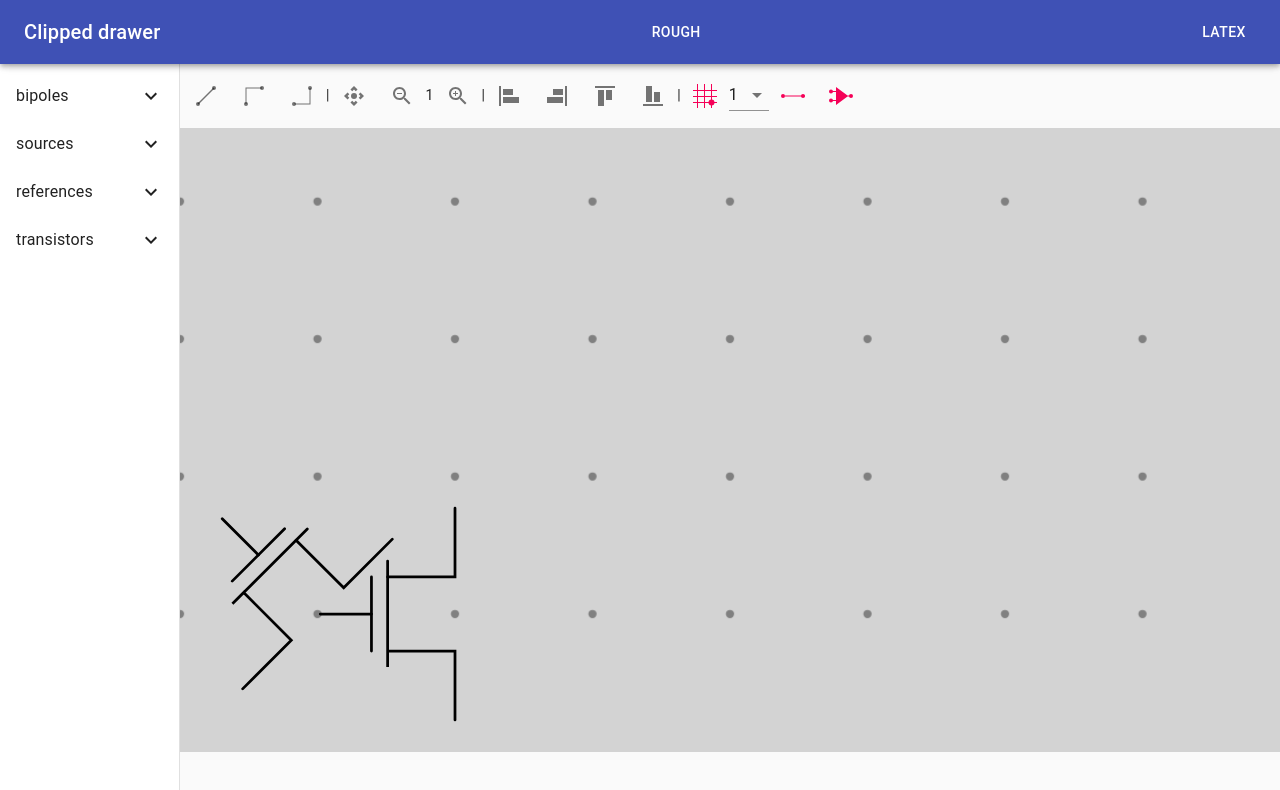
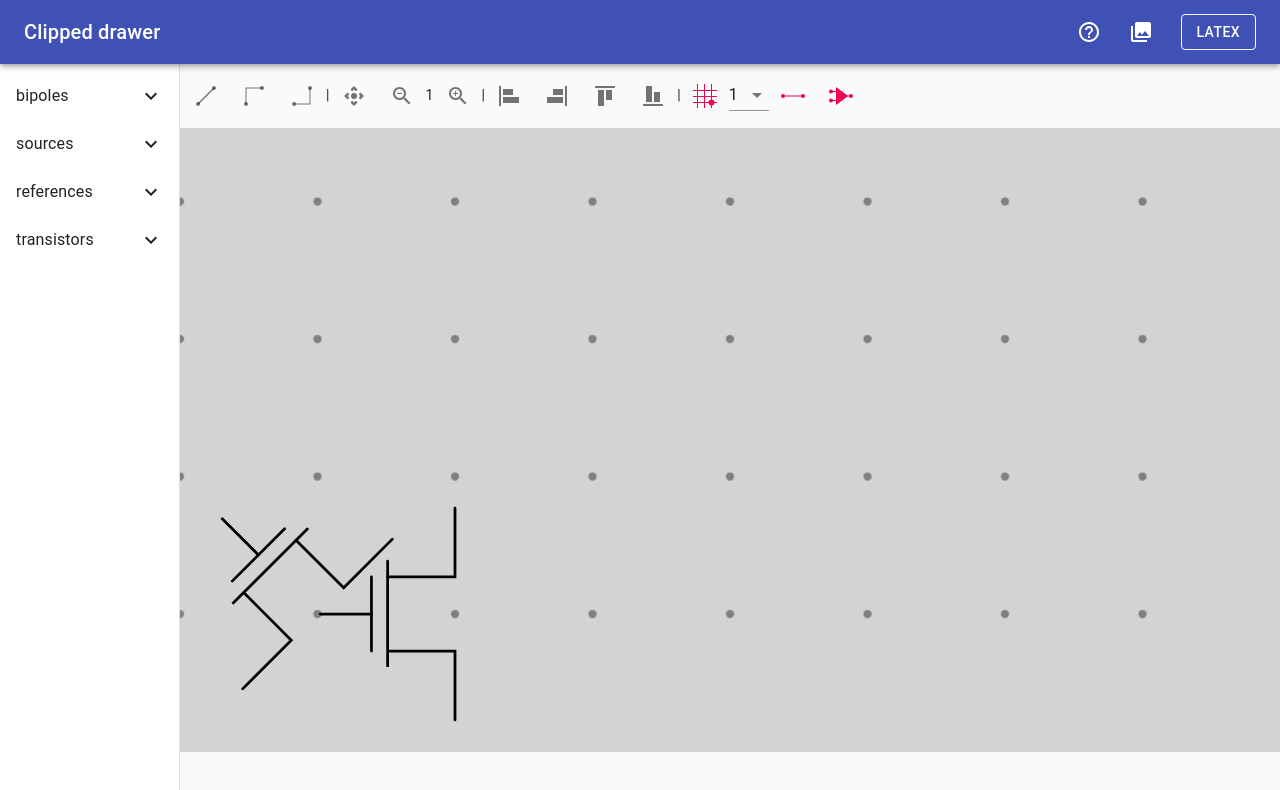
Before and after one commit to alexfauquette/physic-shem, a React (Create React App) app: page / in a window 1280 px wide. Shown: the top 790 px of the page. Built offline with nearby package versions, Linux system fonts and the light colour scheme.

Commit message:
improve UX of tooltip

```diff
--- a/src/App.js
+++ b/src/App.js
@@ -11,6 +11,7 @@ import Container from "container/index.js";
 import LatexDisplay from "container/latexDisplay";
 import ElementOptions from "container/elementOptions";
 import LeftMenu from "container/leftMenu";
+import HelpShortcut from "container/helpShortcut";
 
 import Drawer from "@material-ui/core/Drawer";
 import AppBar from "@material-ui/core/AppBar";
@@ -21,7 +22,11 @@ import { makeStyles } from "@material-ui/core/styles";
 import CssBaseline from "@material-ui/core/CssBaseline";
 
 import Button from "@material-ui/core/Button";
+import IconButton from "@material-ui/core/IconButton";
 import Dialog from "@material-ui/core/Dialog";
+
+import HelpOutlineIcon from "@material-ui/icons/HelpOutline";
+import PhotoLibraryIcon from "@material-ui/icons/PhotoLibrary";
 
 import {
   startSelect,
@@ -61,13 +66,15 @@ const useStyles = makeStyles((theme) => ({
     flexGrow: 1,
     padding: `${theme.spacing(8)} 0`,
   },
+  menuButton: {
+    marginRight: theme.spacing(2),
+  },
 }));
 
 const mapStateToProps = (state) => {
   return {
     mode: state.mode,
     selection: state.selection,
-    pathIds: state.components.allIds,
     isPaperDragged: state.displayOptions.dragging.isDragging,
   };
 };
@@ -88,7 +95,6 @@ const mapDispatchToProps = (dispatch) => {
 function App({
   mode,
   selection,
-  pathIds,
   isPaperDragged,
   startSelect,
   splitAnchor,
@@ -100,6 +106,14 @@ function App({
   const classes = useStyles();
   const [showCode, setShowCode] = useState(false);
   const [showRough, setShowRough] = useState(false);
+  const [showHelp, setShowHelp] = useState(false);
+
+  const openRough = () => setShowRough(true);
+  const openCode = () => setShowCode(true);
+  const openHelp = () => setShowHelp(true);
+  const closeRough = () => setShowRough(false);
+  const closeCode = () => setShowCode(false);
+  const closeHelp = () => setShowHelp(false);
 
   const svgRef = useRef();
 
@@ -160,12 +174,29 @@ function App({
             Clipped drawer
           </Typography>
 
-          <Button color="inherit" onClick={() => setShowRough(true)}>
-            Rough
-          </Button>
-          <Button color="inherit" onClick={() => setShowCode(true)}>
-            LaTEX
-          </Button>
+          <div>
+            <IconButton
+              edge="start"
+              className={classes.menuButton}
+              color="inherit"
+              aria-label="open drawer"
+              onClick={openHelp}
+            >
+              <HelpOutlineIcon />
+            </IconButton>
+            <IconButton
+              edge="start"
+              className={classes.menuButton}
+              color="inherit"
+              aria-label="open rough drawer"
+              onClick={openRough}
+            >
+              <PhotoLibraryIcon />
+            </IconButton>
+            <Button color="inherit" variant="outlined" onClick={openCode}>
+              LaTEX
+            </Button>
+          </div>
         </Toolbar>
       </AppBar>
       <Drawer
@@ -200,22 +231,14 @@ function App({
         <Container ref={svgRef} />
       </main>
 
-      <Dialog
-        open={showCode}
-        onClose={() => {
-          setShowCode(false);
-        }}
-      >
+      <Dialog open={showCode} onClose={closeCode}>
         <LatexDisplay />
       </Dialog>
-      <Dialog
-        maxWidth="lg"
-        open={showRough}
-        onClose={() => {
-          setShowRough(false);
-        }}
-      >
+      <Dialog maxWidth="lg" open={showRough} onClose={closeRough}>
         <RoughDrawing />
+      </Dialog>
+      <Dialog fullWidth maxWidth="sm" open={showHelp} onClose={closeHelp}>
+        <HelpShortcut />
       </Dialog>
     </div>
   );
--- /dev/null
+++ b/src/container/helpShortcut.js
@@ -0,0 +1,78 @@
+import {
+  DialogContent,
+  DialogTitle,
+  Typography,
+  List,
+  ListItem,
+  ListItemText,
+} from "@material-ui/core";
+import React from "react";
+
+import { makeStyles } from "@material-ui/core/styles";
+
+const shortcuts = [
+  {
+    key: "Shift",
+    description: "Lock dragging along x or y axis",
+  },
+  {
+    key: "Ctrl",
+    description: "Allow to select multiple element",
+  },
+  {
+    key: "Suppr",
+    description: "Delete selected component (only one)",
+  },
+  {
+    key: "Arrows",
+    description: "Stack coordinates along given direction",
+  },
+];
+
+const useStyles = makeStyles(() => ({
+  keyboardKey: {
+    backgroundColor: "#eee",
+    borderRadius: "3px",
+    border: "1px solid #b4b4b4",
+    boxShadow:
+      "0 1px 1px rgba(0, 0, 0, .2), 0 2px 0 0 rgba(255, 255, 255, .7) inset",
+    color: "#333",
+    display: "inline-block",
+    fontSize: "1.5em",
+    fontWeight: 600,
+    lineHeight: 1,
+    padding: "8px 8px",
+  },
+  keyboardDescription: {
+    fontSize: "1.4rem",
+  },
+}));
+
+const HelpShortcut = () => {
+  const classes = useStyles();
+
+  return (
+    <>
+      <DialogTitle>
+        <Typography variant="h4" component="h2">
+          Short Cut
+        </Typography>
+      </DialogTitle>
+      <DialogContent>
+        <List>
+          {shortcuts.map((shortcut) => (
+            <ListItem key={shortcut.key}>
+              <ListItemText
+                classes={{ primary: classes.keyboardDescription }}
+                primary={shortcut.description}
+              />
+              <span className={classes.keyboardKey}>{shortcut.key}</span>
+            </ListItem>
+          ))}
+        </List>
+      </DialogContent>
+    </>
+  );
+};
+
+export default HelpShortcut;
```
